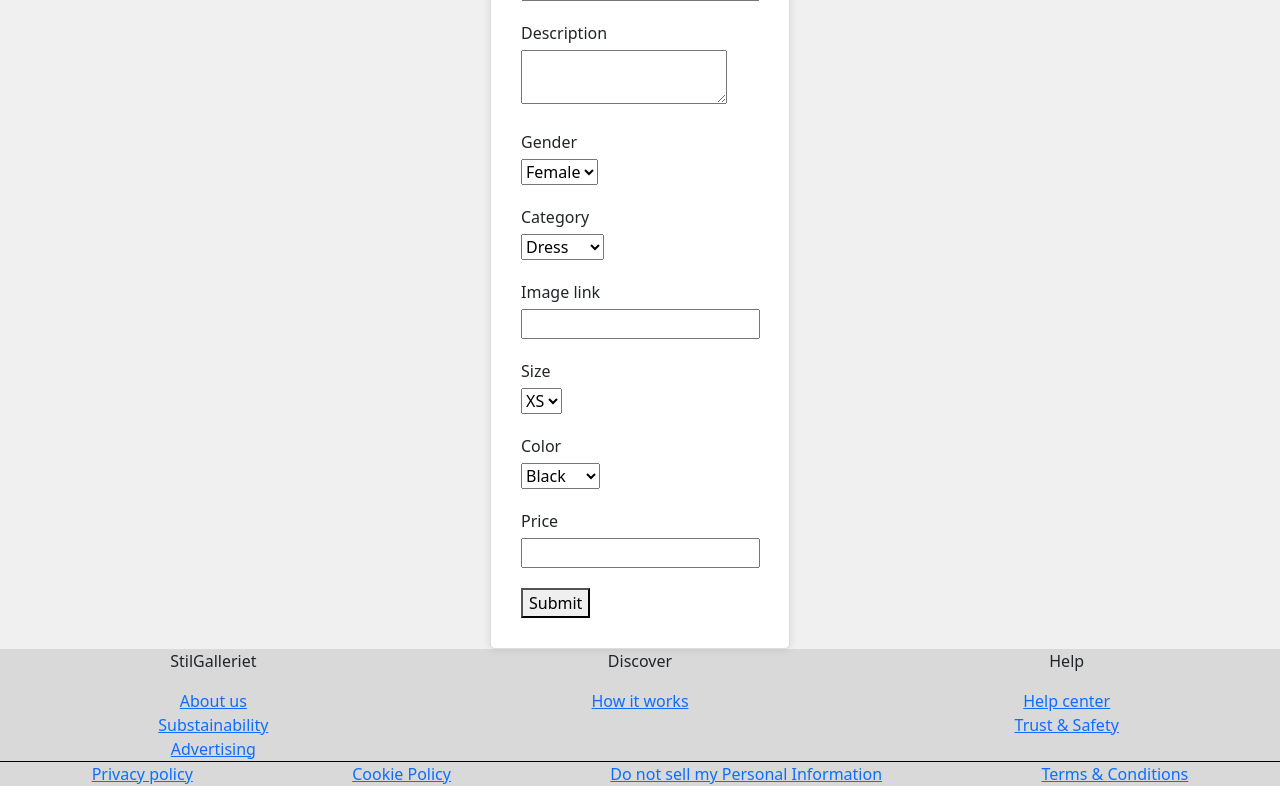
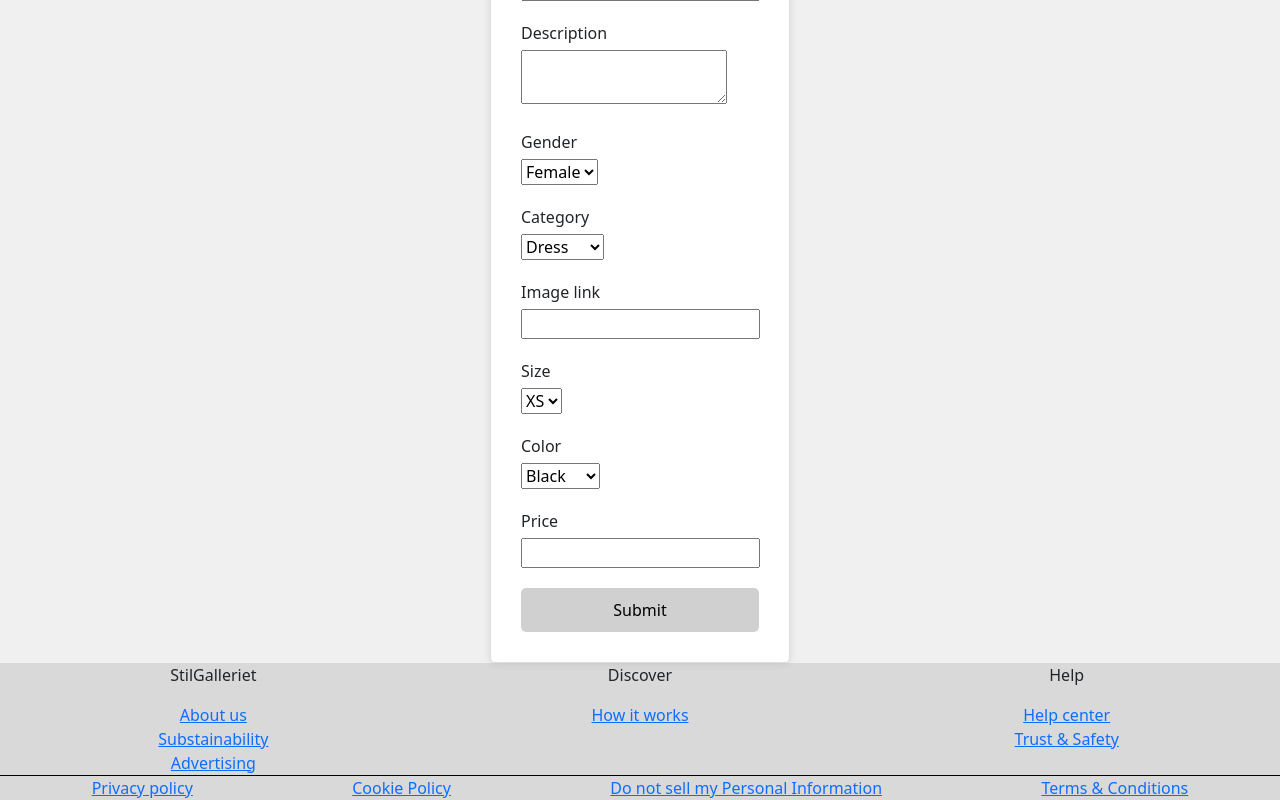
Before and after one commit to Ilhamfeysel/StilGalleriet, a React (Vite) app: page /sell in a window 1280 px wide. Shown: the part 354-1154 px from the top of the page. Built offline with nearby package versions, Linux system fonts and the light colour scheme.

Commit message:
Button styling

```diff
--- a/src/components/Sell.jsx
+++ b/src/components/Sell.jsx
@@ -29,6 +29,8 @@ const Sell = () => {
 
   const handleSubmit = async (event) => {
     event.preventDefault();
+
+    //Check input is not empty
 
     //console.log(JSON.parse(window.localStorage.getItem("user")));
 
@@ -176,7 +178,7 @@ const Sell = () => {
             onChange={handleChange}
           />
         </div>
-        <button type="submit" onClick={handleSubmit}>
+        <button className="login-button" type="submit" onClick={handleSubmit}>
           Submit
         </button>
       </form>
```
